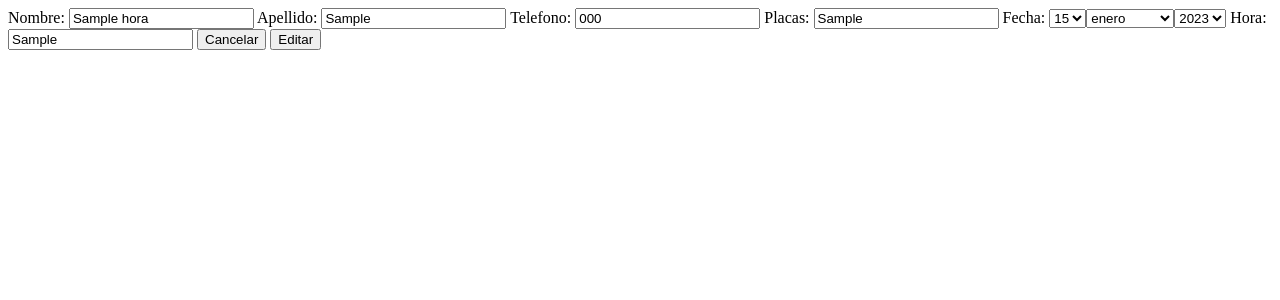
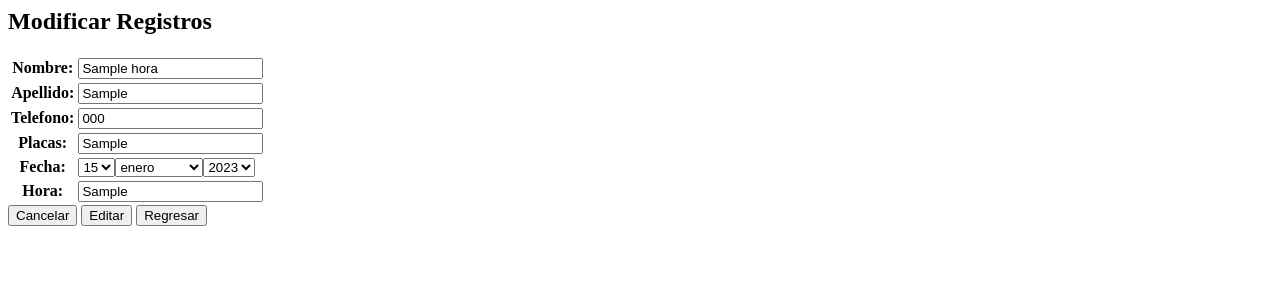
Before and after one commit to OficialNico/Proyecto_Desarrollo_Aplicaciones, a Django app: page /Modificar/1/ in a window 1280 px wide. Shown: the top 300 px of the page. Run offline with Django 4.2, Linux system fonts and the light colour scheme; tables that the repository leaves empty hold one stand-in row (values such as "Sample post").

Commit message:
Modificar detalles

```diff
--- a/Templates/Admin/Listar.html
+++ b/Templates/Admin/Listar.html
@@ -12,7 +12,7 @@
 </head>
 <body>
     <div class="container">
-        <h2 class="text-center align-middle">Registros</h2>
+        <h2 class="text-center align-middle">Listado De Registros</h2>
         <table class="table table-striped table-hover table-responsive-sm">
           <thead>
             <tr>
--- a/Templates/Admin/Modificar.html
+++ b/Templates/Admin/Modificar.html
@@ -1,14 +1,19 @@
-
-    <div class="container w-75">
+<body>
+    <div class="container">
+        <h2 class="text-center align-middle">Modificar Registros</h2>
+        <table class="table table-striped table-hover table-responsive-sm">
             <form action="" method="POST" enctype="multipart/form-data">
                 {% csrf_token %}
 
 
                 {{ form }}
-
+            </table>
                 <input type="reset" value="Cancelar">
                 <input type="submit" value="Editar">
 
             </form>
             {{ mensaje }}
+            <a href="{% url 'Listar' %}"><button type="button" class="m-2">Regresar</button></a>
+
     </div>
+</body>
```
Lines whose indentation alone changed are shown as unchanged.
